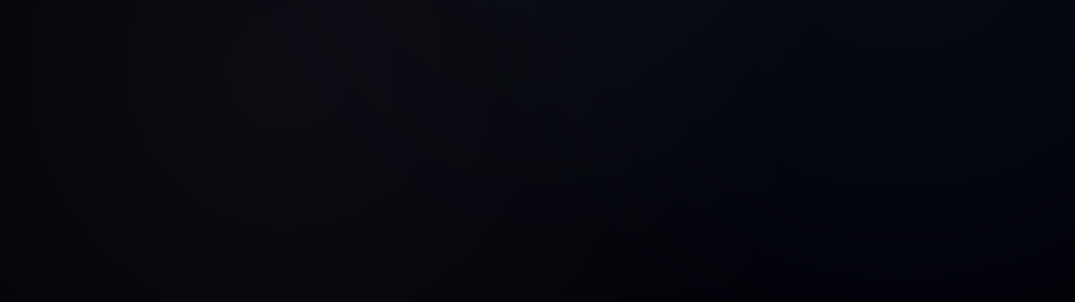
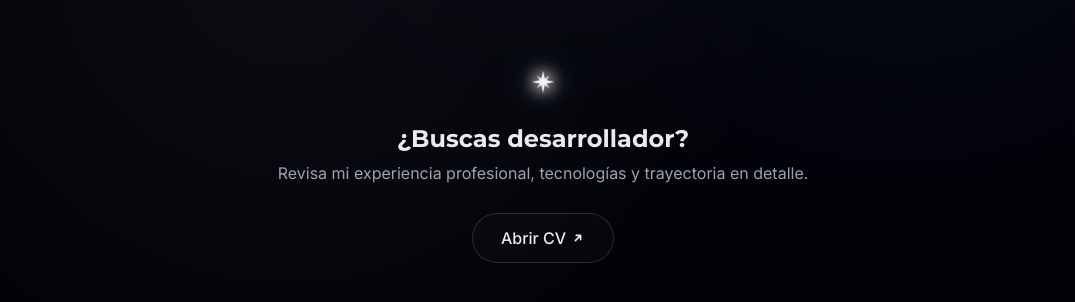
Before and after one commit to mircomania/mircomania-1-1.0, a Next.js app: page / in a window 1280 px wide. Shown: the part 1723-2025 px from the top of the page, without its empty margins (97-1172 px from the left). Built offline with nearby package versions, Linux system fonts and the light colour scheme; no server answers; the database is empty.

Commit message:
23 commit mircomania-1-1.0 - seccion 4 home 1.0

```diff
--- a/package.json
+++ b/package.json
@@ -10,7 +10,6 @@
   },
   "dependencies": {
     "@supabase/supabase-js": "^2.110.7",
-    "framer-motion": "^12.42.2",
     "next": "16.2.10",
     "react": "19.2.4",
     "react-dom": "19.2.4"
--- a/src/app/globals.css
+++ b/src/app/globals.css
@@ -1,5 +1,6 @@
 @import url('@/styles/colors.css');
 @import url('@/styles/fonts.css');
+@import url('@/styles/buttons.css');
 
 html {
     scroll-behavior: smooth;
@@ -32,6 +33,7 @@ main {
 
 a {
     color: inherit;
+    cursor: pointer;
     text-decoration: none;
 }
 
--- /dev/null
+++ b/src/assets/icons/Star.tsx
@@ -0,0 +1,30 @@
+import type { IconProps } from '../../types/iconProps';
+
+export default function Star({ className }: Readonly<IconProps>) {
+    return (
+        <svg className={className} viewBox="0 0 100 100" xmlns="http://www.w3.org/2000/svg" aria-hidden="true" focusable="false">
+            <path
+                d="
+                    M50 3
+                    L57 36
+                    L76 24
+                    L64 43
+                    L97 50
+                    L64 57
+                    L76 76
+                    L57 64
+                    L50 97
+                    L43 64
+                    L24 76
+                    L36 57
+                    L3 50
+                    L36 43
+                    L24 24
+                    L43 36
+                    Z
+                "
+                fill="currentColor"
+            />
+        </svg>
+    );
+}
--- a/src/components/exports/home/home3/Home3.tsx
+++ b/src/components/exports/home/home3/Home3.tsx
@@ -9,7 +9,7 @@ type Props = {
     projects: FeaturedProject[];
 };
 
-export default function Home3({ projects }: Props) {
+export default function Home3({ projects }: Readonly<Props>) {
     return (
         <section className={styles.sectionContainer} aria-labelledby="projects-title">
             <div className={styles.contenido}>
--- a/src/components/exports/home/home3/ProjectCard.tsx
+++ b/src/components/exports/home/home3/ProjectCard.tsx
@@ -8,14 +8,16 @@ import type { FeaturedProject } from '@/types/projects';
 import { getProjectCover } from '@/services/projects/getProjectCover';
 import { getPublicMediaUrl } from '@/lib/supabase/getPublicMediaUrl';
 
+import ButtonLink from '@/components/utils/ButtonLink';
+
 type Props = {
     project: FeaturedProject;
 };
 
-export default function ProjectCard({ project }: Props) {
+export default function ProjectCard({ project }: Readonly<Props>) {
     const desktopCover = getProjectCover(project, 'desktop');
 
-    if (!desktopCover || desktopCover.width === null || desktopCover.height === null) {
+    if (!desktopCover?.width || !desktopCover?.height) {
         return null;
     }
 
@@ -46,35 +48,15 @@ export default function ProjectCard({ project }: Props) {
                 {(project.demo_url || project.repository_url) && (
                     <div className={styles.cardActions}>
                         {project.demo_url && (
-                            <a href={project.demo_url} target="_blank" rel="noopener noreferrer" draggable={false}>
-                                Ver proyecto{' '}
-                                <svg aria-hidden="true" viewBox="0 0 16 16" width="14" height="14">
-                                    <path
-                                        d="M5 11L11 5M6 5h5v5"
-                                        fill="none"
-                                        stroke="currentColor"
-                                        strokeWidth="1.8"
-                                        strokeLinecap="round"
-                                        strokeLinejoin="round"
-                                    />
-                                </svg>
-                            </a>
+                            <ButtonLink href={project.demo_url} variant="secondary">
+                                Ver proyecto
+                            </ButtonLink>
                         )}
 
                         {project.repository_url && (
-                            <a href={project.repository_url} target="_blank" rel="noopener noreferrer" draggable={false}>
-                                Repositorio{' '}
-                                <svg aria-hidden="true" viewBox="0 0 16 16" width="14" height="14">
-                                    <path
-                                        d="M5 11L11 5M6 5h5v5"
-                                        fill="none"
-                                        stroke="currentColor"
-                                        strokeWidth="1.8"
-                                        strokeLinecap="round"
-                                        strokeLinejoin="round"
-                                    />
-                                </svg>
-                            </a>
+                            <ButtonLink href={project.repository_url} variant="secondary">
+                                Repositorio
+                            </ButtonLink>
                         )}
                     </div>
                 )}
--- a/src/components/exports/home/home3/home3.module.css
+++ b/src/components/exports/home/home3/home3.module.css
@@ -1,3 +1,16 @@
+@media (prefers-reduced-motion: reduce) {
+    .mobileStackCard,
+    .card,
+    .cardImage {
+        transition: none;
+    }
+
+    .card:hover,
+    .card:hover .cardImage {
+        transform: none;
+    }
+}
+
 .sectionContainer {
     display: flex;
     justify-content: center;
@@ -135,20 +148,6 @@
     padding-top: 24px;
 }
 
-.cardActions a {
-    display: inline-flex;
-    align-items: center;
-    gap: 5px;
-    position: relative;
-    font-weight: 500;
-    font-size: 16px;
-}
-
-.cardActions svg {
-    flex-shrink: 0;
-    transition: transform 250ms ease;
-}
-
 @media (max-width: 767px) and (orientation: portrait) {
     .mobileStack {
         display: block;
@@ -228,46 +227,4 @@
     .card:hover .cardImage {
         transform: scale(1.035);
     }
-
-    .cardActions a::after {
-        position: absolute;
-        right: 0;
-        bottom: -6px;
-        left: 0;
-        height: 2px;
-        background-color: currentColor;
-        content: '';
-        transform: scaleX(0);
-        transform-origin: right;
-        transition: transform 250ms ease;
-    }
-
-    .cardActions a:focus-visible {
-        outline: none;
-    }
-
-    .cardActions a:hover::after,
-    .cardActions a:focus-visible::after {
-        transform: scaleX(1);
-        transform-origin: left;
-    }
-
-    .cardActions a:hover svg,
-    .cardActions a:focus-visible svg {
-        transform: translate(2px, -2px);
-    }
 }
-
-@media (prefers-reduced-motion: reduce) {
-    .mobileStackCard,
-    .card,
-    .cardImage,
-    .cardActions a::after {
-        transition: none;
-    }
-
-    .card:hover,
-    .card:hover .cardImage {
-        transform: none;
-    }
-}
--- a/src/components/exports/home/home4/Home4.tsx
+++ b/src/components/exports/home/home4/Home4.tsx
@@ -1,9 +1,22 @@
 import styles from './home4.module.css';
+import Star from '@/assets/icons/Star';
+
+import ButtonLink from '@/components/utils/ButtonLink';
 
 export default function Home4() {
     return (
-        <section className={styles.sectionContainer}>
-            <h2>hola</h2>
+        <section className={styles.sectionContainer} aria-labelledby="cv-title">
+            <Star className={styles.star} />
+
+            <div className={styles.heading}>
+                <h2 id="cv-title">¿Buscas desarrollador?</h2>
+
+                <p>Revisa mi experiencia profesional, tecnologías y trayectoria en detalle.</p>
+            </div>
+
+            <ButtonLink href="/documents/mirco-rodriguez-cv-es-2026.pdf" variant="primary">
+                Abrir CV
+            </ButtonLink>
         </section>
     );
 }
--- a/src/components/exports/home/home4/home4.module.css
+++ b/src/components/exports/home/home4/home4.module.css
@@ -1,3 +1,54 @@
 .sectionContainer {
-    min-height: 100svh;
+    display: flex;
+    flex-direction: column;
+    align-items: center;
+    justify-content: center;
+    text-align: center;
+    color: var(--color-white);
+    gap: 30px;
+    padding: 20vh 10vw;
+    padding-bottom: 200px;
 }
+
+.star {
+    animation: starFloat 6s ease-in-out infinite;
+    filter: drop-shadow(0 0 8px var(--star-glow-strong)) drop-shadow(0 0 8px var(--star-glow-strong)) drop-shadow(0 0 22px var(--star-glow-soft));
+    width: 24px;
+    height: 24px;
+}
+
+.heading h2 {
+    color: var(--text-primary);
+    margin-bottom: 10px;
+    font-size: 24px;
+}
+
+.heading p {
+    color: var(--text-secondary);
+    font-size: 16px;
+}
+
+@keyframes starFloat {
+    0%,
+    100% {
+        transform: translate3d(0, 0, 0);
+    }
+
+    50% {
+        transform: translate3d(2px, -4px, 0);
+    }
+}
+
+@media (min-width: 576px) {
+    .sectionContainer {
+        padding: 150px 10vw;
+        padding-bottom: 200px;
+    }
+}
+
+@media (min-width: 1200px) {
+    .sectionContainer {
+        padding: 200px 10vw;
+        padding-bottom: 250px;
+    }
+}
--- /dev/null
+++ b/src/components/utils/ButtonLink.tsx
@@ -0,0 +1,37 @@
+import type { AnchorHTMLAttributes, ReactNode } from 'react';
+
+type ButtonLinkVariant = 'primary' | 'secondary';
+
+type ButtonLinkProps = Omit<AnchorHTMLAttributes<HTMLAnchorElement>, 'children' | 'className' | 'href'> & {
+    href: string;
+    children: ReactNode;
+    variant?: ButtonLinkVariant;
+    className?: string;
+    showExternalIcon?: boolean;
+};
+
+export default function ButtonLink({
+    href,
+    children,
+    variant = 'primary',
+    className = '',
+    showExternalIcon = true,
+    target = '_blank',
+    rel = 'noopener noreferrer',
+    draggable = false,
+    ...props
+}: ButtonLinkProps) {
+    const classes = ['button-link', `button-link--${variant}`, className].filter(Boolean).join(' ');
+
+    return (
+        <a href={href} className={classes} target={target} rel={rel} draggable={draggable} {...props}>
+            <span>{children}</span>
+
+            {showExternalIcon && (
+                <svg className="button-link-icon" aria-hidden="true" viewBox="0 0 16 16" width="14" height="14" focusable="false">
+                    <path d="M5 11L11 5M6 5h5v5" fill="none" stroke="currentColor" strokeWidth="1.8" strokeLinecap="round" strokeLinejoin="round" />
+                </svg>
+            )}
+        </a>
+    );
+}
--- /dev/null
+++ b/src/styles/buttons.css
@@ -0,0 +1,95 @@
+@media (prefers-reduced-motion: reduce) {
+    .star {
+        animation: none;
+    }
+
+    .button-link,
+    .button-link-icon,
+    .button-link--secondary::after {
+        transition: none;
+    }
+}
+
+.button-link {
+    display: inline-flex;
+    align-items: center;
+    justify-content: center;
+    gap: 5px;
+    position: relative;
+    color: var(--text-primary);
+    font-weight: 500;
+    font-size: 16px;
+    transition:
+        color 250ms ease,
+        background-color 250ms ease,
+        border-color 250ms ease,
+        box-shadow 250ms ease,
+        transform 250ms ease;
+}
+
+.button-link-icon {
+    flex-shrink: 0;
+    transition: transform 250ms ease;
+}
+
+.button-link--primary {
+    min-height: 50px;
+    padding: 0 28px;
+    border: 1px solid var(--constellation-glow);
+    border-radius: 999px;
+    background-color: rgb(255 255 255 / 0.02);
+    color: var(--text-primary);
+}
+
+.button-link--secondary {
+    padding: 4px 0;
+}
+
+@media (min-width: 1200px) and (hover: hover) and (pointer: fine) {
+    .button-link:hover .button-link-icon,
+    .button-link:focus-visible .button-link-icon {
+        transform: translate(2px, -2px);
+    }
+
+    .button-link:focus-visible {
+        outline: none;
+    }
+
+    .button-link:active {
+        transform: translateY(0);
+    }
+
+    .button-link--primary:hover,
+    .button-link--primary:focus-visible {
+        border-color: rgb(255 255 255 / 0.45);
+        background-color: rgb(255 255 255 / 0.06);
+        transform: translateY(-2px);
+        box-shadow: 0 0 16px rgb(255 255 255 / 0.08);
+    }
+
+    .button-link--primary:focus-visible {
+        border-color: var(--color-white);
+        box-shadow:
+            0 0 8px var(--star-glow-strong),
+            0 0 22px var(--star-glow-soft);
+    }
+
+    .button-link--secondary::after {
+        position: absolute;
+        right: 0;
+        bottom: -4px;
+        left: 0;
+        height: 2px;
+        background-color: currentColor;
+        content: '';
+        transform: scaleX(0);
+        transform-origin: right;
+        transition: transform 250ms ease;
+    }
+
+    .button-link--secondary:hover::after,
+    .button-link--secondary:focus-visible::after {
+        transform: scaleX(1);
+        transform-origin: left;
+    }
+}
--- /dev/null
+++ b/src/types/iconProps.ts
@@ -0,0 +1,3 @@
+export interface IconProps {
+    className?: string;
+}
```
Also changed, not shown: 2 other files (tests, documents, lock files or other folders).
